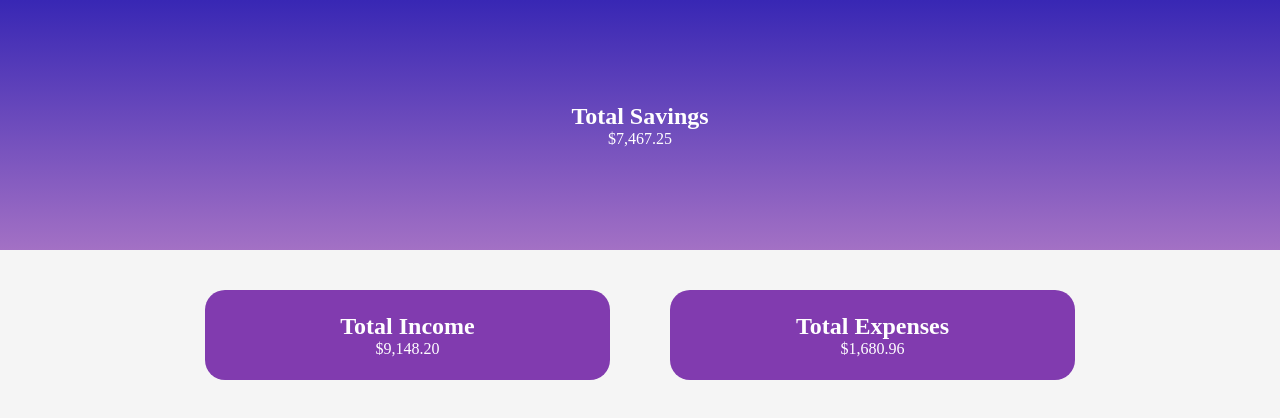
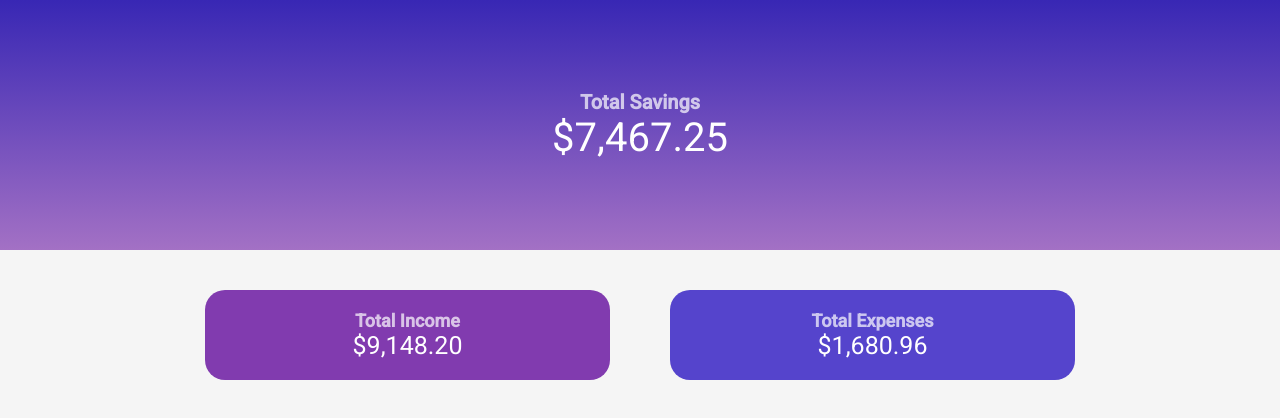
Before and after one commit to arontolentino/finate, a Vue app: page / in a window 1280 px wide. Shown: the top 418 px of the page. Built offline with nearby package versions, Linux system fonts and the light colour scheme.

Commit message:
Style total headings and figures

```diff
--- a/public/index.html
+++ b/public/index.html
@@ -1,15 +1,20 @@
 <!DOCTYPE html>
 <html lang="en">
   <head>
-    <meta charset="utf-8">
-    <meta http-equiv="X-UA-Compatible" content="IE=edge">
-    <meta name="viewport" content="width=device-width,initial-scale=1.0">
-    <link rel="icon" href="<%= BASE_URL %>favicon.ico">
-    <title>finate</title>
+    <meta charset="utf-8" />
+    <meta http-equiv="X-UA-Compatible" content="IE=edge" />
+    <meta name="viewport" content="width=device-width,initial-scale=1.0" />
+    <link rel="icon" href="<%= BASE_URL %>favicon.ico" />
+
+    <link href="https://fonts.googleapis.com/css?family=Roboto:400,500&display=swap" rel="stylesheet" />
+
+    <title>Finate</title>
   </head>
   <body>
     <noscript>
-      <strong>We're sorry but finate doesn't work properly without JavaScript enabled. Please enable it to continue.</strong>
+      <strong
+        >We're sorry but finate doesn't work properly without JavaScript enabled. Please enable it to continue.</strong
+      >
     </noscript>
     <div id="app"></div>
     <!-- built files will be auto injected -->
--- a/src/App.vue
+++ b/src/App.vue
@@ -47,6 +47,7 @@ export default {
 
 body {
   background-color: #f5f5f5;
+  font-family: "Roboto", sans-serif;
 }
 
 .wrapper {
@@ -71,6 +72,15 @@ body {
   text-align: center;
 }
 
+.totalSavings h2 {
+  font-size: 20px;
+  color: rgba(255, 255, 255, 0.7);
+}
+
+.totalSavings p {
+  font-size: 40px;
+}
+
 .transactions {
   padding-top: 40px;
 }
@@ -88,8 +98,26 @@ body {
   justify-content: center;
   align-items: center;
   height: 90px;
-  background-color: #813baf;
   color: #fff;
   border-radius: 20px;
 }
+
+.totalIncome {
+  background-color: #813baf;
+}
+
+.totalExpenses {
+  background-color: #5544cc;
+}
+
+.totalIncome h2,
+.totalExpenses h2 {
+  font-size: 18px;
+  color: rgba(255, 255, 255, 0.7);
+}
+
+.totalIncome p,
+.totalExpenses p {
+  font-size: 25px;
+}
 </style>
```
